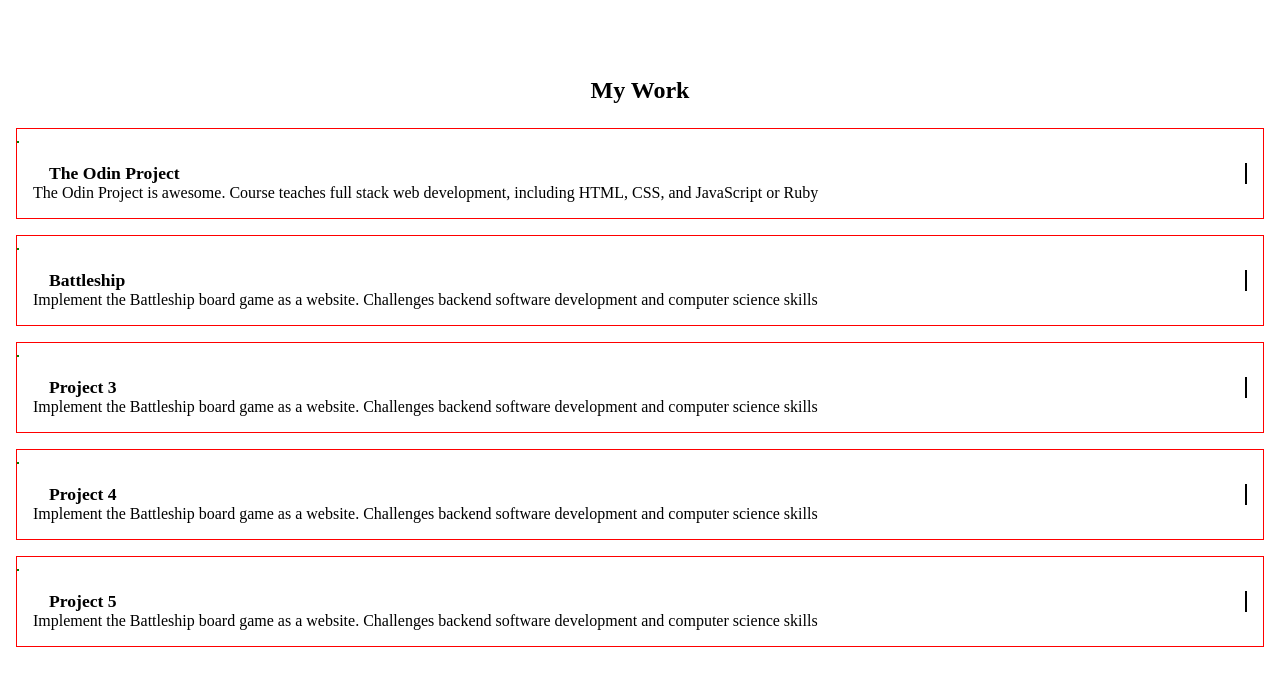
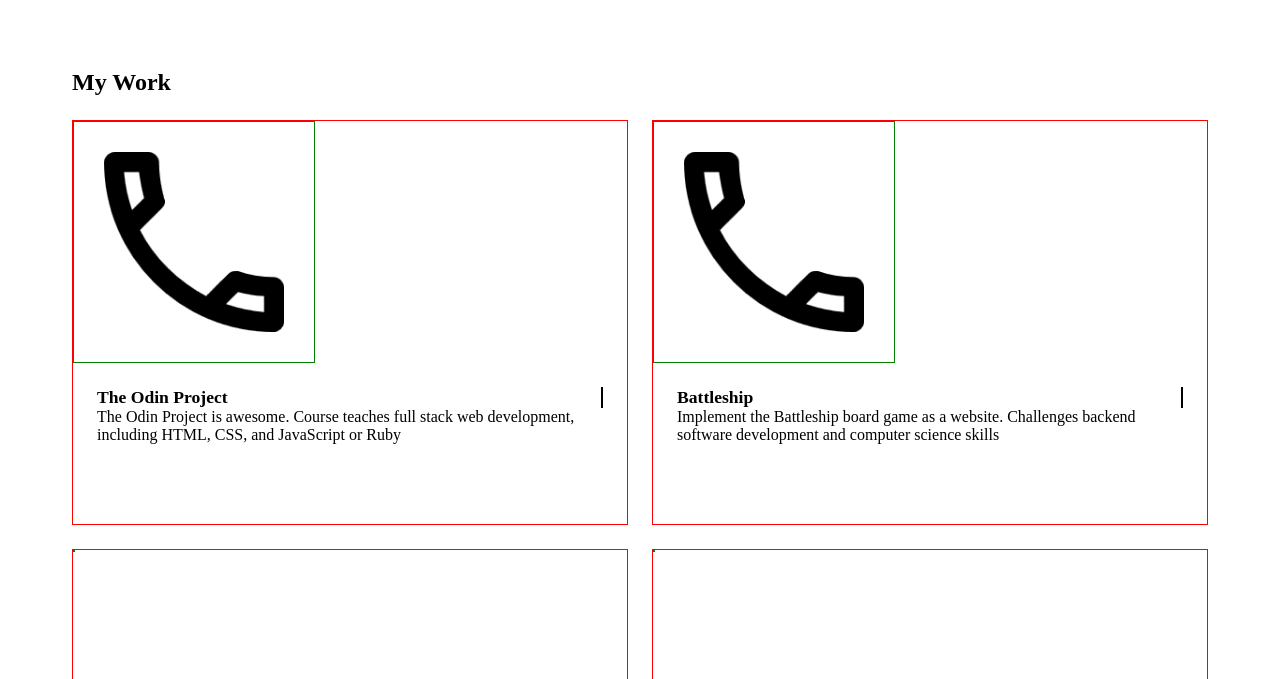
Before and after one commit to SabreBirdOne/odin-responsive-homepage, a website: page src/index.html in a window 1280 px wide. Shown: the part 121-800 px from the top of the page. Drawn offline with Linux system fonts and the light colour scheme.

Commit message:
Add projects styling for tablet screens (WIP)
Probably want to replace the <img> underneath
every .project div, with another div while
using background-image instead.

```diff
--- a/src/index.html
+++ b/src/index.html
@@ -25,7 +25,7 @@
         <h2>My Work</h2>
         <section class = "projectCards">
             <section class = "project">
-                <img>
+                <img src="../img/phone-outline.png">
                 <div class = "projectInfo">
                     <header>
                         <h3>The Odin Project</h3>
@@ -41,7 +41,7 @@
             </section>
 
             <section class = "project">
-                <img>
+                <img src="../img/phone-outline.png">
                 <div class = "projectInfo">
                     <header>
                         <h3>Battleship</h3>
--- a/src/style.css
+++ b/src/style.css
@@ -9,7 +9,7 @@ body, body * {
 }
 
 main {
-    margin: 5rem 1rem;
+    padding: 5rem 1rem;
     display: flex;
     flex-direction: column;
     gap: 1.5rem;
@@ -22,14 +22,23 @@ main h2 {
 main .projectCards {
     display: flex;
     flex-direction: column;
-    gap: 1rem;
+    gap: 3rem;
+}
+
+.project {
+    display: grid;
+    grid-template-rows: 1.5fr 1fr;
+}
+
+.project img {
+    max-height: 30vh;
 }
 
 .projectInfo {
-    padding: 1rem;
+    padding: 1.5rem;
 }
 
-.projectInfo header{
+.projectInfo header {
     display: flex;
     justify-content: space-between;
 }
@@ -71,6 +80,30 @@ footer section * img {
 }
 
 @media (min-width: 450px) {
+    main {
+        padding: 4.5rem;
+        margin-bottom: 4rem;
+
+        display: flex;
+        flex-direction: column;
+        gap: 1.5rem;
+    }
+
+    main h2 {
+        align-self: start;
+    }
+
+    main .projectCards {
+        display: grid;
+        grid-template-columns: repeat(2, auto);
+        gap: 1.5rem;
+    }
+
+    .projectInfo header h3{
+        margin-left: 0;
+        font-size: 1.1rem;
+    }
+
     footer {
         display: flex;
         padding: 1.5rem;
```
